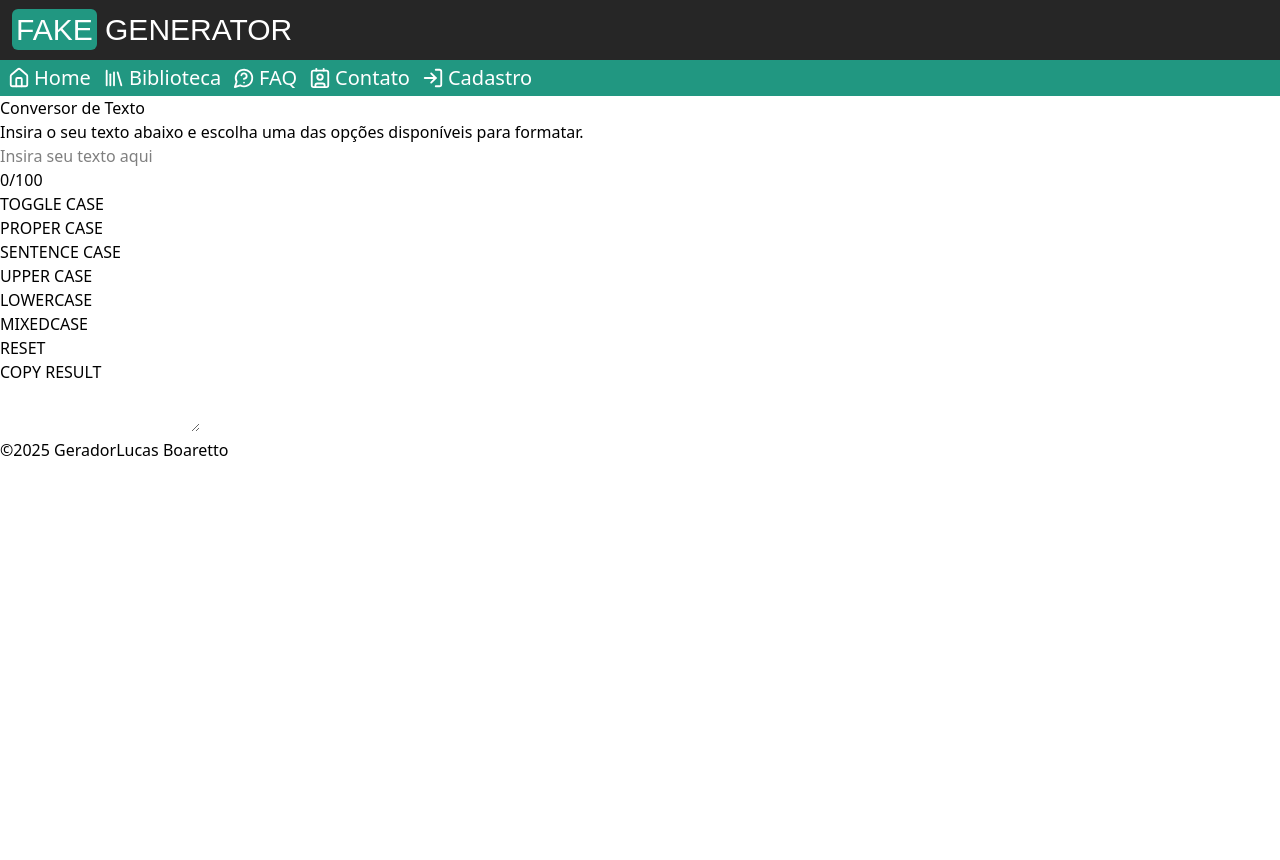
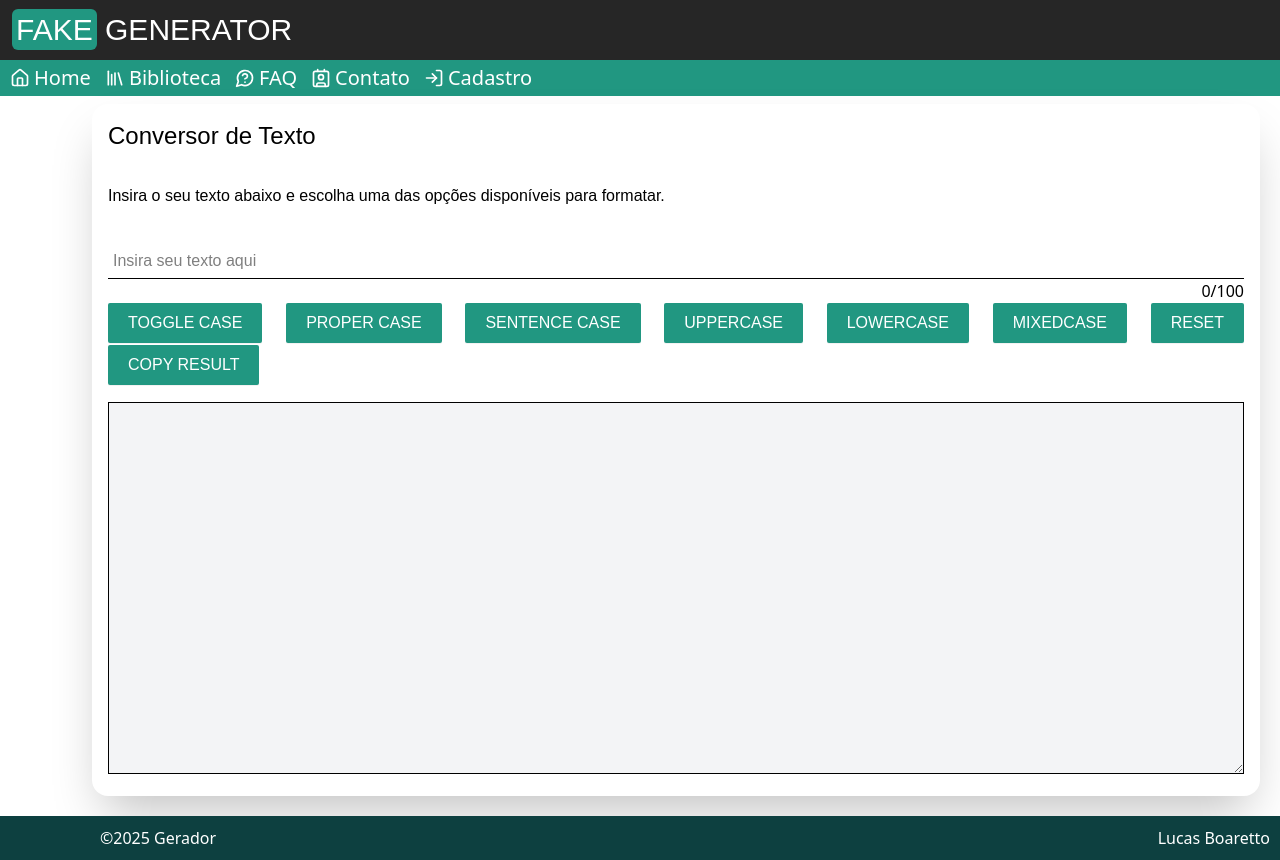
Before and after one commit to LucasBoaretto/Projeto-FakeGeneratorReact, a React (Vite) app: page / in a window 1280 px wide. Before the commit the page ends 800 px from the top, so only its background shows below. Built offline with nearby package versions, Linux system fonts and the light colour scheme.

Commit message:
Finalização dos ajustes visuais da home page

```diff
--- a/src/App.jsx
+++ b/src/App.jsx
@@ -1,35 +1,16 @@
 import "./App.css";
 import Header from "./components/Header";
-import InputText from "./components/InputText";
-import MenuHome from "./components/MenuHome";
+import Main from "./components/Main";
 import NavBar from "./components/NavBar";
-import NavItens from "./components/NavItens";
+import Footer from "./components/Footer";
 
 function App() {
   return (
     <div>
-      <header>
-        <Header />
-      </header>
+      <Header />
       <NavBar />
-      <main>
-        <h2>Conversor de Texto</h2>
-        <p>
-          Insira o seu texto abaixo e escolha uma das opções disponíveis para
-          formatar.
-        </p>
-        <InputText />
-        <p>0/100</p>
-        <MenuHome />
-        <textarea></textarea>
-      </main>
-      <footer>
-        <div>
-          <p>
-            ©2025 Gerador<span>Lucas Boaretto</span>
-          </p>
-        </div>
-      </footer>
+      <Main />
+      <Footer />
     </div>
   );
 }
--- /dev/null
+++ b/src/components/ButtonHome.jsx
@@ -0,0 +1,11 @@
+function ButtonHome(props) {
+  return (
+    <div>
+      <button className="text-white bg-cor3 py-2 px-5 mb-0.5 rounded-xs shadow-2xs cursor-pointer font-WorkSans hover:bg-cor2">
+        {props.children}
+      </button>
+    </div>
+  );
+}
+
+export default ButtonHome;
--- /dev/null
+++ b/src/components/Contador.jsx
@@ -0,0 +1,9 @@
+function Contador() {
+  return (
+    <p className="text-end w-full">
+      <span>0</span>/<span>100</span>
+    </p>
+  );
+}
+
+export default Contador;
--- /dev/null
+++ b/src/components/Footer.jsx
@@ -0,0 +1,12 @@
+function Footer() {
+  return (
+    <div className="bg-cor4 p-2.5 pl-25 text-white w-full box-border">
+      <p className="flex flex-row justify-between">
+        ©2025 Gerador
+        <span className="">Lucas Boaretto</span>
+      </p>
+    </div>
+  );
+}
+
+export default Footer;
--- a/src/components/InputText.jsx
+++ b/src/components/InputText.jsx
@@ -1,5 +1,11 @@
-function InputText(){
-    return <input type="text" placeholder="Insira seu texto aqui"></input>
+function InputText() {
+  return (
+    <input
+      type="text"
+      placeholder="Insira seu texto aqui"
+      className="w-full text-1em p-1.25 border-b outline-none text-base font-WorkSans"
+    ></input>
+  );
 }
 
-export default InputText
+export default InputText;
--- /dev/null
+++ b/src/components/Main.jsx
@@ -0,0 +1,24 @@
+import Contador from "./Contador";
+import InputText from "./InputText";
+import MenuHome from "./MenuHome";
+import TextAreaHome from "./TextAreaHome";
+
+function Main() {
+  return (
+    <div className="ml-23 mt-2 mr-5 mb-5 rounded-2xl shadow-2xl p-4 box-border flex-1">
+      <h2 className="pb-8 font-light font-WorkSans text-2xl">
+        Conversor de Texto
+      </h2>
+      <p className="font-WorkSans pb-9">
+        Insira o seu texto abaixo e escolha uma das opções disponíveis para
+        formatar.
+      </p>
+      <InputText />
+      <Contador />
+      <MenuHome />
+      <TextAreaHome />
+    </div>
+  );
+}
+
+export default Main;
--- a/src/components/MenuHome.jsx
+++ b/src/components/MenuHome.jsx
@@ -1,30 +1,16 @@
+import ButtonHome from "./ButtonHome";
+
 function MenuHome() {
   return (
-    <menu>
-      <div>
-        <button className="cursor-pointer">TOGGLE CASE</button>
-      </div>
-      <div>
-        <button className="cursor-pointer">PROPER CASE</button>
-      </div>
-      <div>
-        <button className="cursor-pointer">SENTENCE CASE</button>
-      </div>
-      <div>
-        <button className="cursor-pointer">UPPER CASE</button>
-      </div>
-      <div>
-        <button className="cursor-pointer">LOWERCASE</button>
-      </div>
-      <div>
-        <button className="cursor-pointer">MIXEDCASE</button>
-      </div>
-      <div>
-        <button className="cursor-pointer">RESET</button>
-      </div>
-      <div>
-        <button className="cursor-pointer">COPY RESULT</button>
-      </div>
+    <menu className="flex flex-row flex-wrap justify-between">
+      <ButtonHome>TOGGLE CASE</ButtonHome>
+      <ButtonHome>PROPER CASE</ButtonHome>
+      <ButtonHome>SENTENCE CASE</ButtonHome>
+      <ButtonHome>UPPERCASE</ButtonHome>
+      <ButtonHome>LOWERCASE</ButtonHome>
+      <ButtonHome>MIXEDCASE</ButtonHome>
+      <ButtonHome>RESET</ButtonHome>
+      <ButtonHome>COPY RESULT</ButtonHome>
     </menu>
   );
 }
--- a/src/components/NavBar.jsx
+++ b/src/components/NavBar.jsx
@@ -1,27 +1,33 @@
-import { Contact, House, Library, LogInIcon, MessageCircleQuestion } from "lucide-react";
+import {
+  Contact,
+  House,
+  Library,
+  LogInIcon,
+  MessageCircleQuestion,
+} from "lucide-react";
 import NavItens from "./NavItens";
 
 function NavBar() {
   return (
     <nav className="bg-cor3 flex row flex-nowrap">
-      <div className="flex items-center ml-2 cursor-pointer">
-        <House color="white" size={22} />
+      <div className="flex items-center ml-2.5 cursor-pointer hover:bg-cor2 duration-150 hover:rounded-xs">
+        <House color="white" size={20} />
         <NavItens>Home</NavItens>
       </div>
-      <div className="flex items-center ml-2 cursor-pointer">
-        <Library color="white" size={22} />
+      <div className="flex items-center ml-2.5 cursor-pointer hover:bg-cor2 duration-100 hover:rounded-xs">
+        <Library color="white" size={20} />
         <NavItens>Biblioteca</NavItens>
       </div>
-      <div className="flex items-center ml-2 cursor-pointer">
-        <MessageCircleQuestion color="white" size={22} />
+      <div className="flex items-center ml-2.5 cursor-pointer hover:bg-cor2 duration-100 hover:rounded-xs">
+        <MessageCircleQuestion color="white" size={20} />
         <NavItens>FAQ</NavItens>
       </div>
-      <div className="flex items-center ml-2 cursor-pointer">
-        <Contact color="white" size={22} />
+      <div className="flex items-center ml-2.5 cursor-pointer hover:bg-cor2 duration-100 hover:rounded-xs">
+        <Contact color="white" size={20} />
         <NavItens>Contato</NavItens>
       </div>
-      <div className="flex items-center ml-2 cursor-pointer">
-        <LogInIcon color="white" size={22} />
+      <div className="flex items-center ml-2.5 cursor-pointer hover:bg-cor2 duration-100 hover:rounded-xs">
+        <LogInIcon color="white" size={20} />
         <NavItens>Cadastro</NavItens>
       </div>
     </nav>
--- a/src/components/NavItens.jsx
+++ b/src/components/NavItens.jsx
@@ -1,9 +1,5 @@
 function NavItens(props) {
-  return (
-    <a className="text-white p-1 text-xl" {...props}>
-      {props.children}
-    </a>
-  );
+  return <a className="text-white p-1 text-xl">{props.children}</a>;
 }
 
 export default NavItens;
--- /dev/null
+++ b/src/components/TextAreaHome.jsx
@@ -0,0 +1,11 @@
+function TextAreaHome() {
+  return (
+    <textarea
+      rows={15}
+      readOnly
+      className="font-WorkSans text-base font-light w-full rounded-none mt-3.75 resize-y outline-none p-1.25 cursor-default border bg-gray-100"
+    ></textarea>
+  );
+}
+
+export default TextAreaHome;
```
Also changed, not shown: 1 other file (tests, documents, lock files or other folders).
